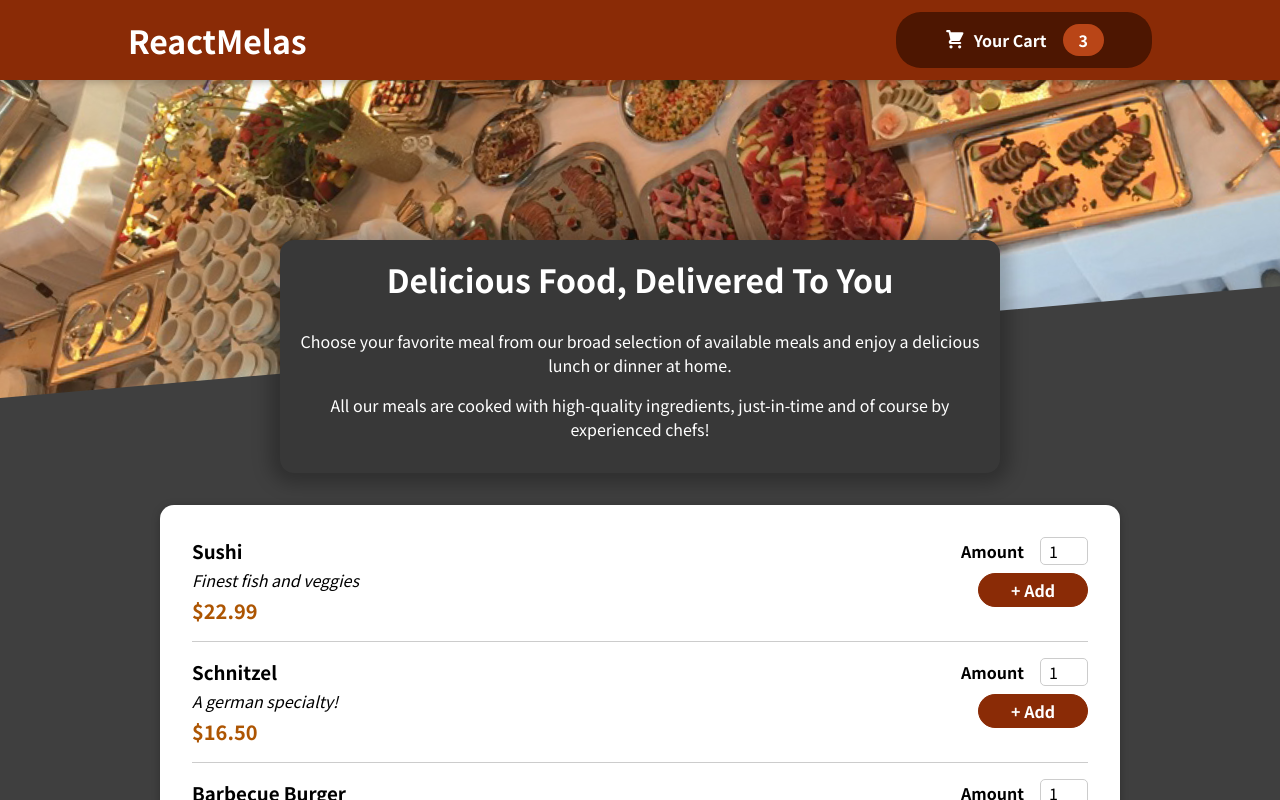
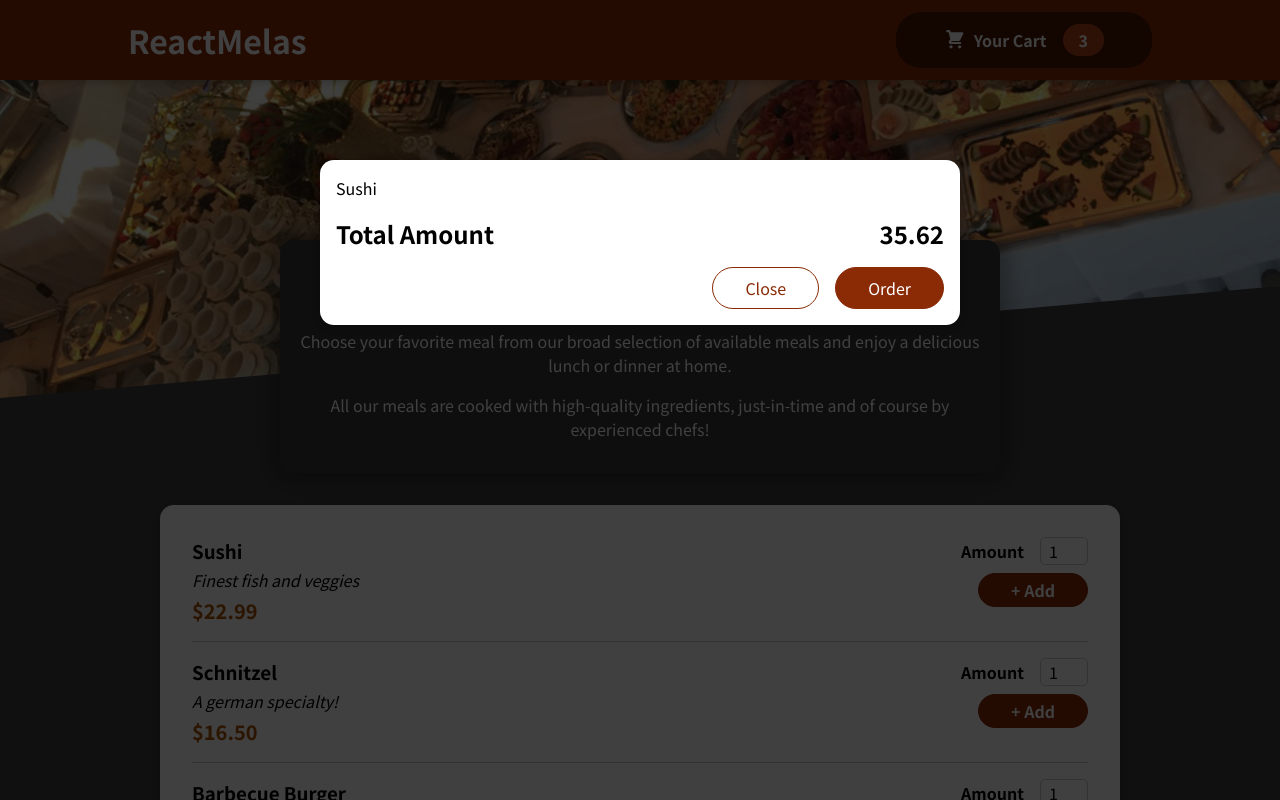
Before and after one commit to AinunSeptian/ReactMeals, a React (Create React App) app: page / in a window 1280 px wide. Shown: the top 800 px of the page. Built offline with nearby package versions, Linux system fonts and the light colour scheme.

Commit message:
Adding a Modal via a React Portal

```diff
--- a/public/index.html
+++ b/public/index.html
@@ -27,6 +27,7 @@
 
 <body>
   <noscript>You need to enable JavaScript to run this app.</noscript>
+  <div id="overlays"></div>
   <div id="root"></div>
   <!--
       This HTML file is a template.
--- a/src/App.js
+++ b/src/App.js
@@ -1,9 +1,11 @@
 import Header from "./components/Layout/Header";
 import Meals from "./components/Meals/Meals";
+import Cart from './components/Cart/Cart'
 
 function App() {
   return (
     <>
+      <Cart />
       <Header />
       <main>
         <Meals />
--- a/src/components/Cart/Cart.js
+++ b/src/components/Cart/Cart.js
@@ -1,4 +1,5 @@
 import React from 'react';
+import Modal from '../UI/Modal';
 
 import classes from './Cart.module.css';
 
@@ -8,7 +9,7 @@
     ].map((item) => <li>{item.name}</li>)}</ul>;
 
     return (
-        <div>
+        <Modal>
             {cartItems}
             <div className={classes.total}>
                 <span>Total Amount</span>
@@ -18,7 +19,7 @@
                 <button className={classes['button--alt']}>Close</button>
                 <button className={classes.button}>Order</button>
             </div>
-        </div>
+        </Modal>
     )
 }
 
--- /dev/null
+++ b/src/components/UI/Modal.js
@@ -0,0 +1,29 @@
+import React from 'react';
+import ReactDOM from 'react-dom';
+
+import classes from './Modal.module.css';
+
+const Backdrop = (props) => {
+    return <div className={classes.backdrop} />
+};
+
+const ModalOverlay = (props) => {
+    return (
+        <div className={classes.modal}>
+            <div className={classes.content}>{props.children}</div>
+        </div>
+    )
+};
+
+const portalElement = document.getElementById('overlays');
+
+const Modal = (props) => {
+    return (
+        <>
+            {ReactDOM.createPortal(<Backdrop />, portalElement)}
+            {ReactDOM.createPortal(<ModalOverlay>{props.children}</ModalOverlay>, portalElement)}
+        </>
+    )
+}
+
+export default Modal;
--- /dev/null
+++ b/src/components/UI/Modal.module.css
@@ -0,0 +1,40 @@
+.backdrop {
+    position: fixed;
+    top: 0;
+    left: 0;
+    width: 100%;
+    height: 100vh;
+    z-index: 20;
+    background-color: rgba(0, 0, 0, 0.75);
+  }
+
+  .modal {
+    position: fixed;
+    top: 20vh;
+    left: 5%;
+    width: 90%;
+    background-color: white;
+    padding: 1rem;
+    border-radius: 14px;
+    box-shadow: 0 2px 8px rgba(0, 0, 0, 0.25);
+    z-index: 30;
+    animation: slide-down 300ms ease-out forwards;
+  }
+
+  @media (min-width: 768px) {
+    .modal {
+      width: 40rem;
+      left: calc(50% - 20rem);
+    }
+  }
+
+  @keyframes slide-down {
+    from {
+      opacity: 0;
+      transform: translateY(-3rem);
+    }
+    to {
+      opacity: 1;
+      transform: translateY(0);
+    }
+  }
```
Also changed, not shown: 1 other file (tests, documents, lock files or other folders).
